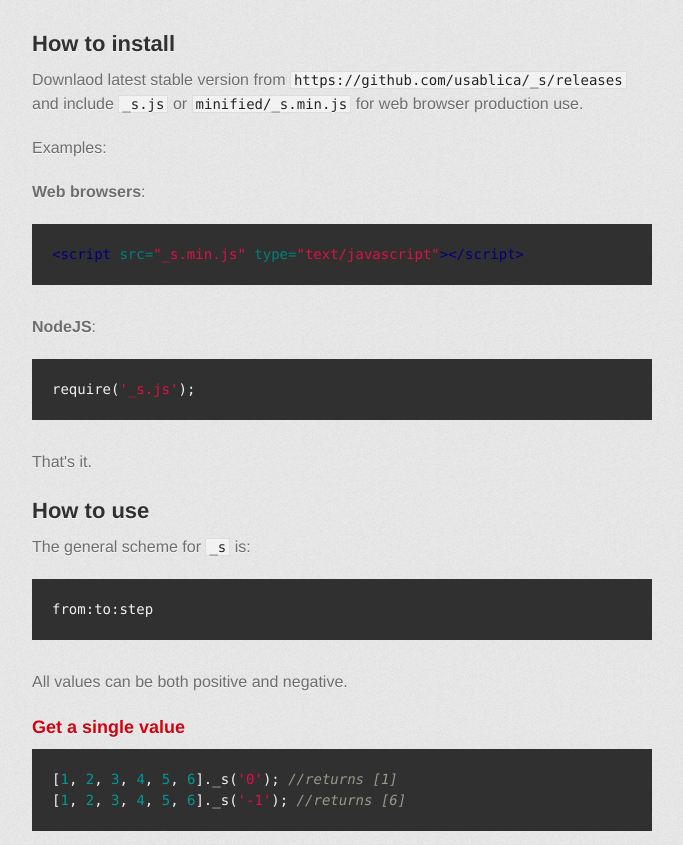
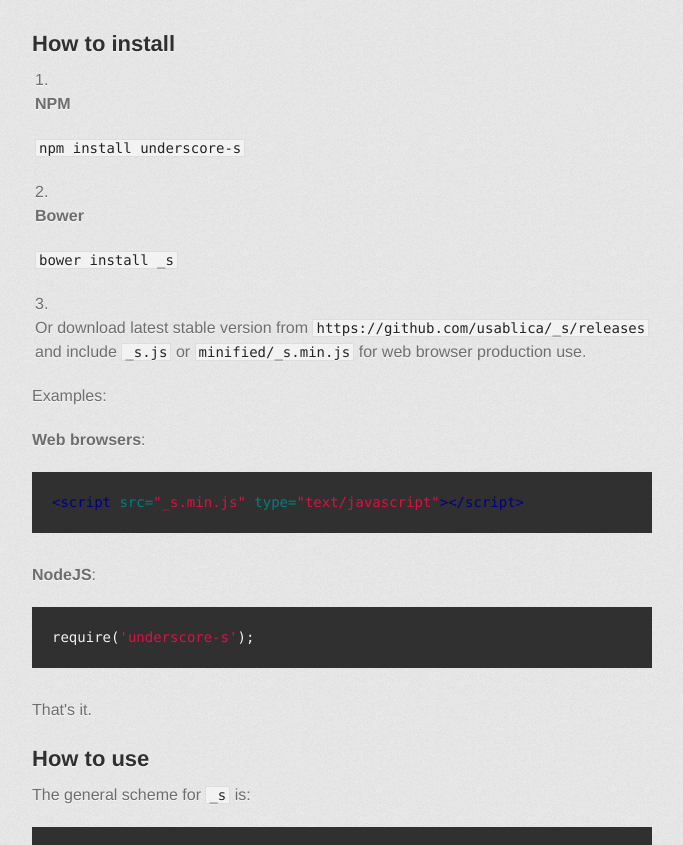
Before and after one commit to usablica/_s, a plain HTML site: page index.html in a window 1280 px wide. Shown: the part 608-1453 px from the top of the page, without its empty margins (298-981 px from the left). Drawn offline with Linux system fonts and the light colour scheme; a web font is replaced by a local one.

```diff
--- a/index.html
+++ b/index.html
@@ -53,9 +53,19 @@
 <h2>
 <a name="how-to-install" class="anchor" href="#how-to-install"><span class="octicon octicon-link"></span></a>How to install</h2>
 
-<p>Downlaod latest stable version from <code>https://github.com/usablica/_s/releases</code> and include <code>_s.js</code> or <code>minified/_s.min.js</code> for web browser production use. </p>
+<ol>
+<li>
+<p><strong>NPM</strong></p>
 
-<p>Examples:</p>
+<p><code>npm install underscore-s</code></p>
+</li>
+<li>
+<p><strong>Bower</strong></p>
+
+<p><code>bower install _s</code></p>
+</li>
+<li><p>Or download latest stable version from <code>https://github.com/usablica/_s/releases</code> and include <code>_s.js</code> or <code>minified/_s.min.js</code> for web browser production use. </p></li>
+</ol><p>Examples:</p>
 
 <p><strong>Web browsers</strong>:  </p>
 
@@ -64,7 +74,7 @@
 
 <p><strong>NodeJS</strong>:  </p>
 
-<div class="highlight highlight-javascript"><pre><span class="nx">require</span><span class="p">(</span><span class="s1">'_s.js'</span><span class="p">);</span>
+<div class="highlight highlight-javascript"><pre><span class="nx">require</span><span class="p">(</span><span class="s1">'underscore-s'</span><span class="p">);</span>
 </pre></div>
 
 <p>That's it.</p>
```
Also changed, not shown: params.json (+1 -1 lines).
